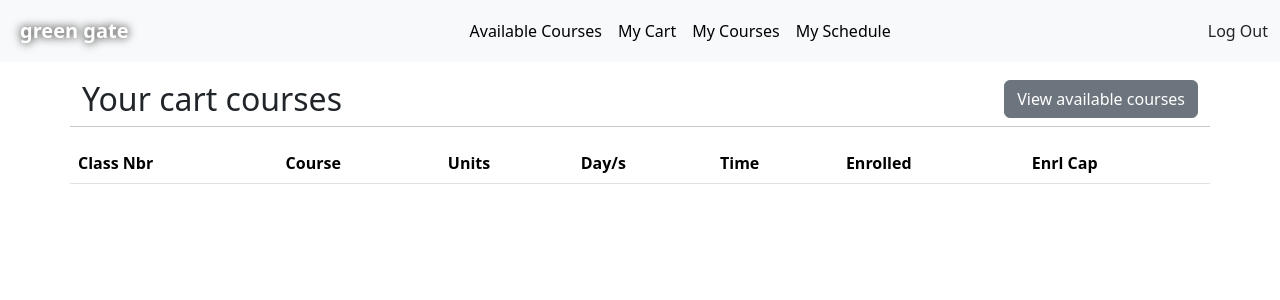
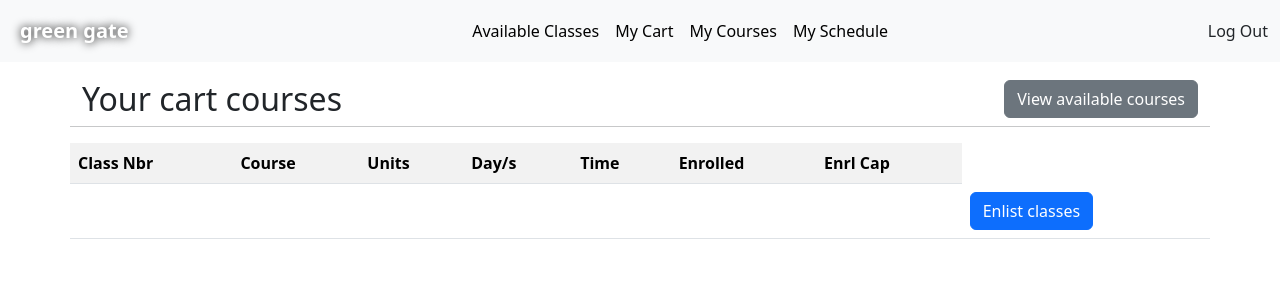
Before and after one commit to rea-prince/green-gate, a Flask app: page /my_cart in a window 1280 px wide. Shown: the top 300 px of the page. Run offline with Flask 3, Linux system fonts and the light colour scheme; a user stored in the database is signed in; data comes from the database, SQL or seed files in the repository; both versions use the stored data as it was after the commit; lists and menus that the app fills with data are empty.

Commit message:
Implemented enlistment

```diff
--- a/app.py
+++ b/app.py
@@ -147,9 +147,9 @@ def logout():
     session.clear()
     return redirect("/login")
 
-@app.route("/available_courses", methods=["GET", "POST"])
+@app.route("/available_classes", methods=["GET", "POST"])
 @login_required
-def available_courses():
+def available_classes():
     # initialize db
     connection = sqlite3.connect('enrollment.db')
     cursor = connection.cursor()
@@ -189,7 +189,7 @@ def available_courses():
             cursor.execute("DELETE FROM carts WHERE user_id = ? AND class_id = ?", (session["user_id"], remove_class_id))
 
             connection.commit()
-            return redirect("/available_courses")
+            return redirect("/available_classes")
 
         # adding to cart
         if "class_id" in request.form:
@@ -198,25 +198,25 @@ def available_courses():
             # check if cart has actual value
             if cart_class_id == None or not cart_class_id.isdigit():
                 flash("Invalid cart value")
-                return redirect("/available_courses")
+                return redirect("/available_classes")
             cart_class_id = int(cart_class_id)
 
             # check if class is full
             if not any(row[0] == int(cart_class_id) for row in classes):
                 flash("Class is full")
-                return redirect("/available_courses")
+                return redirect("/available_classes")
 
             # check for duplicates
             cart_items = cursor.execute("SELECT 1 FROM carts WHERE class_id = ? AND user_id = ?", (cart_class_id, session["user_id"])).fetchone()
             if cart_items:
                 flash("You are already enrolled in this course")
-                return redirect("/available_courses")
+                return redirect("/available_classes")
 
             # insert into cart
             cursor.execute("INSERT INTO carts (user_id, class_id) VALUES (?, ?)", (session["user_id"], cart_class_id))
 
             connection.commit()
-            return redirect("/available_courses")
+            return redirect("/available_classes")
     # rendering cart items ( course id, days, time )
     cart = cursor.execute("""
         SELECT course_code, days, start_time, end_time, units, id
@@ -232,7 +232,7 @@ def available_courses():
 
     connection.close()
 
-    return render_template("available_courses.html", classes=classes, cart=cart, total_units=total_units)
+    return render_template("available_classes.html", classes=classes, cart=cart, total_units=total_units)
 
 @app.route("/my_cart", methods=["GET", "POST"])
 @login_required
@@ -275,6 +275,42 @@ def my_cart():
 
     return render_template("my_cart.html", cart_courses=cart_courses)
 
+@app.route("/enlist_classes")
+@login_required
+def enlist_classes():
+    connection = sqlite3.connect('enrollment.db')
+    cursor = connection.cursor()
+    # put cart items into enrollments
+    user_classes = cursor.execute("SELECT class_id FROM carts WHERE user_id = ?", (session["user_id"],)).fetchall()
+
+    # check if any of the classes are full
+    full_classes = []
+
+    for class_row in user_classes:
+        class_id = class_row[0]
+        enrolled_count = cursor.execute("SELECT COUNT(*) FROM enrollments WHERE class_id = ? AND status = 'enrolled'", (class_id,)).fetchone()[0]
+        total_slots = cursor.execute("SELECT slots FROM classes WHERE id = ?",(class_id,)).fetchone()[0]
+        if enrolled_count >= total_slots:
+            full_classes.append(class_id)
+    if full_classes:
+        flash(f"The following classes are full and cannot be enrolled: full_classes", "danger")
+        connection.close()
+        return redirect("/available_courses")
+
+    # enroll all classes
+    for class_row in user_classes:
+        class_id = class_row[0]
+        cursor.execute("INSERT INTO enrollments (student_id, class_id, status) VALUES (?, ?, ?)", (session["user_id"], class_id, "enrolled"))
+
+    # remove items from cart
+    cursor.execute("DELETE FROM carts WHERE user_id = ?", (session["user_id"],))
+
+    connection.commit()
+    connection.close()
+
+    return redirect("/my_courses")
+
+
 @app.route("/my_courses")
 @login_required
 def my_courses():
--- a/templates/available_courses.html
+++ b/templates/available_classes.html
@@ -41,7 +41,7 @@
                 </table>
             </div>
             <div class="col-sm-8">
-                <h2>Available courses</h2>
+                <h2>Available classes</h2>
                 <hr>
                 <input class="form-control me-2" type="Search" placeholder="Search by course code, days, or time" aria-label="Search" id="course_search" name="course_search"/>
                 <table class="table table-striped">
--- a/templates/layout.html
+++ b/templates/layout.html
@@ -18,7 +18,7 @@
                 <ul class="navbar-nav mx-auto navbar-nav-scroll">
                     {% if session["user_id"] %}
                         <li class="nav-item">
-                            <a class="nav-link active" aria-current="page" href="/available_courses">Available Courses</a>
+                            <a class="nav-link active" aria-current="page" href="/available_classes">Available Classes</a>
                         </li>
                         <li class="nav-item">
                             <a class="nav-link active" aria-current="page" href="/my_cart">My Cart</a>
--- a/templates/my_cart.html
+++ b/templates/my_cart.html
@@ -3,14 +3,11 @@
 {% block title %}Available courses{% endblock %}
 
 {% block body %}
-    <script src="{{ url_for ('static', filename='search.js') }}"></script>
-
     <div class="container">
         <div class="row">
-            <h2 class="heading_with_button">Your cart courses <button type="button" class="btn btn-secondary" onclick="window.location.href='{{ url_for('available_courses') }}'">View available courses</button> </h2>
+            <h2 class="heading_with_button">Your cart courses <button type="button" class="btn btn-secondary" onclick="window.location.href='{{ url_for('available_classes') }}'">View available courses</button> </h2>
             <hr>
             <table class="table table-striped">
-                <thead>
                     <th>Class Nbr</th>
                     <th>Course</th>
                     <th>Units</th>
@@ -38,6 +35,16 @@
                         </tr>
                     {% endfor %}
                 </tbody>
+                <tfoot>
+                    <tr>
+                        <td colspan="7"></td>
+                        <td>
+                            <form action="/enlist_classes" method="post" onsubmit="return confirm('Are you sure you want to enlist these classes?');">
+                                <button type="submit" class="btn btn-primary">Enlist classes</button>
+                            </form>
+                        </td>
+                    </tr>
+                </tfoot>
             </table>
         </div>
     </div>
```
Also changed, not shown: enrollment.db.
